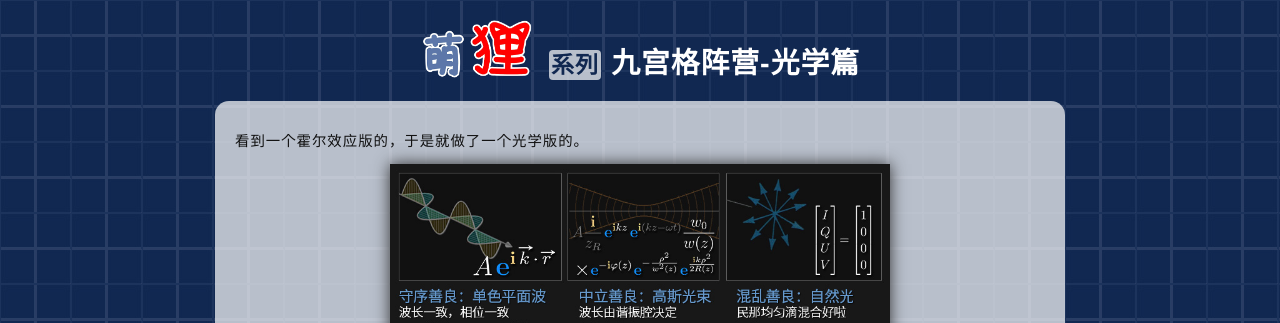
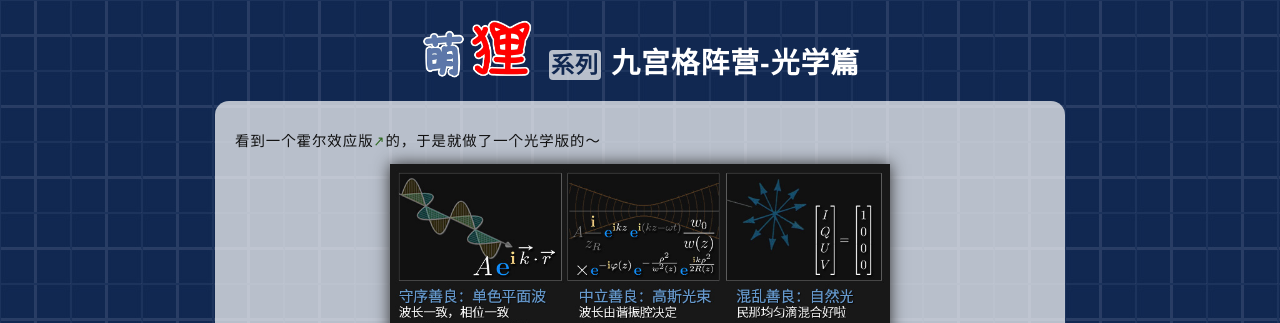
Before and after one commit to LePtC/LePtC.github.io, a Jekyll site: the page built from popsci/s2p3/index.html, in a window 1280 px wide. Shown: the top 323 px of the page. Built offline with Jekyll 4.4.1, drawn with Linux system fonts in a browser that asks for light colours; Markdown is read by kramdown in place of the engine named in the settings; formulas are drawn with MathJax 3; comment, search, counter and statistics services are not loaded; some of the changed lines change nothing that is shown.

Commit message:
update s2p3

```diff
--- a/popsci/s2p3/index.html
+++ b/popsci/s2p3/index.html
@@ -5,6 +5,6 @@ title: 九宫格阵营-光学篇
 ---
 
 <div class="content">
-  <p>看到一个霍尔效应版的，于是就做了一个光学版的。</p>
+  <p>看到一个霍尔效应版<a href="http://www.douban.com/photos/photo/1950023885/">↗</a>的，于是就做了一个光学版的～</p>
   <a title="九宫格阵营-光学篇"><img src="s2p3.jpg" alt="九宫格阵营-光学篇" class="series"></a>
 </div>
```
